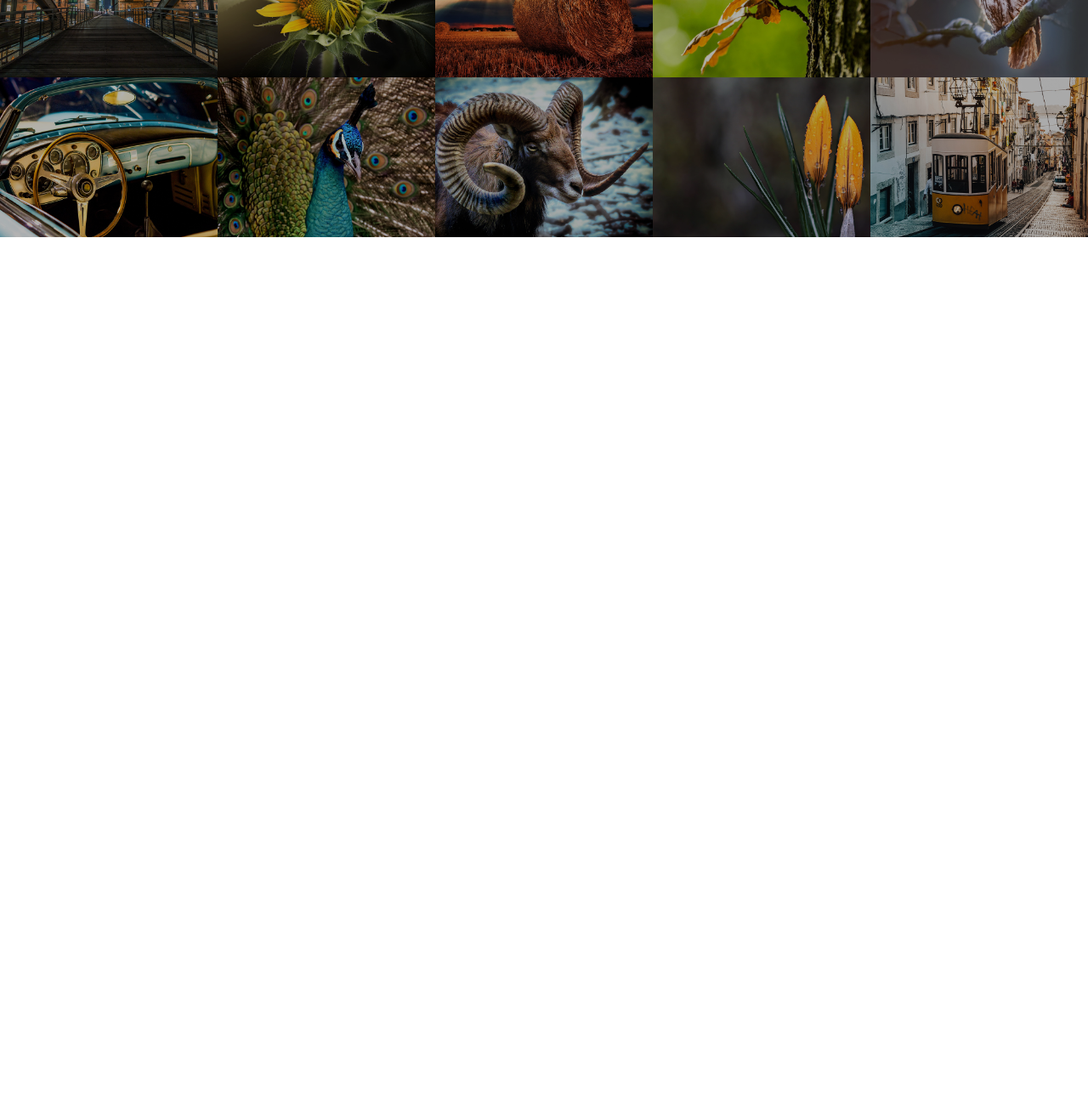
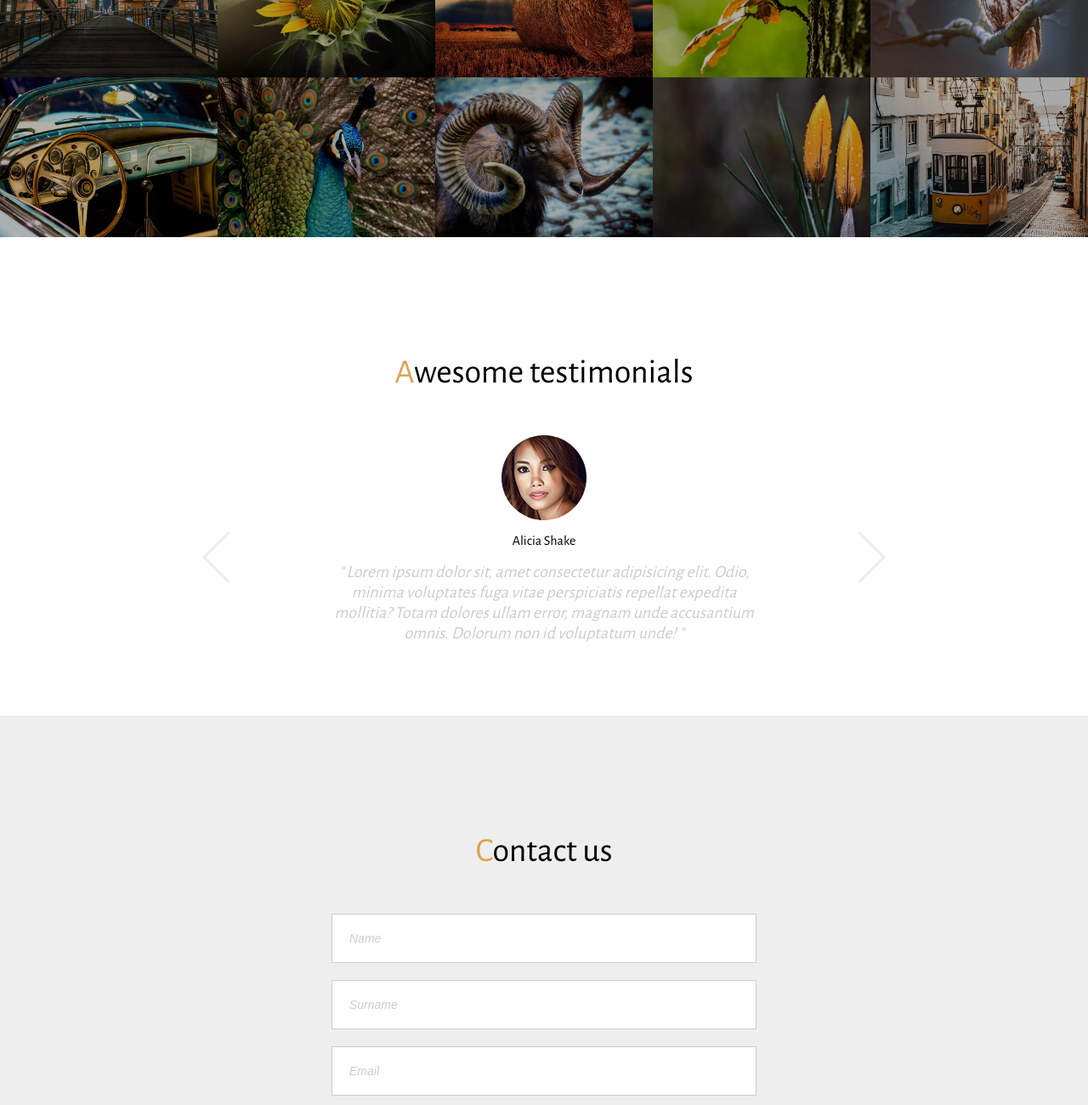
Before and after one commit to kornels5/page-rwd-ES6, a plain HTML site: page index.html in a window 1280 px wide. Shown: the part 1500-2800 px from the top of the page at 85% size. Before the commit the page ends 1779 px from the top, so only its background shows below. Drawn offline with nearby package versions, Linux system fonts and the light colour scheme; files whose address does not match are found by name.

Commit message:
form section

```diff
--- a/css/style.css
+++ b/css/style.css
@@ -29,6 +29,7 @@ h3 {
     width: 100%;
     text-align: center;
     font-size: 40px;
+    margin: 50px 0;
 }
 
 h3::first-letter {
@@ -165,7 +166,6 @@ header nav ul.aw-navigation li a:hover::after {
 
 #aw-about .aw-column {
     width: 48%;
-    margin-top: 50px;
     text-align: center;
 }
 
@@ -226,9 +226,159 @@ header nav ul.aw-navigation li a:hover::after {
     height: 0;
 }
 
+/* ------------ */
+/* TESTIMONIALS */
+/* ------------ */
+
+#aw-testimonials {
+    display: flex;
+    flex-direction: column;
+    align-items: center;
+}
+
+.aw-testimonials {
+    position: relative;
+    max-width: 500px;
+}
+
+.aw-testimonials ul {
+    list-style: none;
+    display: flex;
+    overflow: hidden;
+}
+
+.aw-testimonials ul li{
+    min-width: 100%;
+    display: flex;
+    flex-direction: column;
+    align-items: center;
+    justify-content: center;
+}
+.aw-testimonials ul li .aw-user-data {
+    display: flex;
+    flex-direction: column;
+    align-items: center;
+}
+
+.aw-testimonials ul li .aw-user-data img {
+    border-radius: 100%;
+}
+
+.aw-testimonials ul li .aw-user-name {
+    display: block;
+    margin: 15px 0;
+}
+
+.aw-testimonials ul li > p {
+    font-style: italic;
+    font-size: 20px;
+    color: #ccc;
+    text-align: center;
+}
+
+.aw-testimonials .aw-arrow {
+    position: absolute;
+    top: 50%;
+    display: inline-block;
+    border: solid #eee;
+    padding: 20px;
+    border-width: 0 3px 3px 0;
+    cursor: pointer;
+    -webkit-transition: border-color .3s ease;
+    transition: border-color .3s ease;
+}
+
+.aw-testimonials .aw-arrow.aw-arrow-left {
+    -webkit-transform: rotate(135deg);
+    transform: rotate(135deg);
+    right: 120%;
+}
+
+.aw-testimonials .aw-arrow.aw-arrow-right {
+    -webkit-transform: rotate-(45deg);
+    transform: rotate(-45deg);
+    left: 120%;
+}
+
+.aw-testimonials .aw-arrow:hover {
+    border-color: #dca453;
+}
+
+/* ------- */
+/* CONTACT */
+/* ------- */
+
+#aw-contact {
+    background-color: #eee;
+}
+
+#aw-contact form {
+    max-width: 500px;
+    display: flex;
+    flex-direction: column;
+    align-items: center;
+    margin: 0 auto;
+}
+
+#aw-contact form input:not([type="submit"]),
+#aw-contact form textarea {
+    width: 100%;
+    padding: 20px;
+    margin-bottom: 20px;
+    border: solid 1px #ccc;
+    font-size: 14px;
+    outline: none;
+}
+
+#aw-contact form textarea {
+    resize: none;
+    height: 100px;
+}
+
+#aw-contact form *::-webkit-input-placeholder {
+    color: #ccc;
+    font-style: italic;
+}
+
+#aw-contact form *::-moz-placeholder {
+    color: #ccc;
+    font-style: italic;
+}
+
+#aw-contact form *:-ms-input-placeholder {
+    color: #ccc;
+    font-style: italic;
+}
+
+#aw-contact form *:-moz-input-placeholder {
+    color: #ccc;
+    font-style: italic;
+}
+
+#aw-contact input[type="submit"] {
+    border: none;
+    margin-top: 20px;
+    font-size: 16px;
+    padding: 10px 30px;
+    color: #fff;
+    background-color: #dca352;
+    box-shadow: inset 0 -3px 0 0 #c79652;
+    text-transform: uppercase;
+    cursor: pointer;
+    outline: none;
+    -webkit-transition: all .3s ease;
+    transition: all .3s ease;
+}
+
+#aw-contact input[type="submit"]:hover {
+    color: #f5f5f5;
+    box-shadow: inset 0 -3px 0 0 #a27c47;
+}
+
 /* ---------- */
 /* ANIMATIONS */
 /* ---------- */
+
 .aw-pulsate {
     -webkit-animation: pulsate 3s ease-in-out;
     -webkit-animation-iteration-count: infinite;
--- a/index.html
+++ b/index.html
@@ -86,6 +86,49 @@
             <li><img src="img/gallery/gallery-15.jpg" alt=""></li>
         </ul>
 
+        <section id="aw-testimonials" class="aw-section">
+            <h3>Awesome testimonials</h3>
+
+            <div class="aw-testimonials">
+                <ul>
+                    <li>
+                        <div class="aw-user-data">
+                            <img src="img/users/user-1.jpg" alt="">
+                            <span class="aw-user-name">Alicia Shake</span>
+                        </div>
+                        <p>" Lorem ipsum dolor sit, amet consectetur adipisicing elit. Odio, minima voluptates fuga vitae perspiciatis repellat expedita mollitia? Totam dolores ullam error, magnam unde accusantium omnis. Dolorum non id voluptatum unde! "</p>
+                    </li>
+                    <li>
+                        <div class="aw-user-data">
+                            <img src="img/users/user-2.jpg" alt="">
+                            <span class="aw-user-name">Jake Roman</span>
+                        </div>
+                        <p>" Lorem ipsum dolor sit, amet consectetur adipisicing elit. Odio, minima voluptates fuga vitae perspiciatis repellat expedita mollitia? Totam dolores ullam error, magnam unde accusantium omnis. Dolorum non id voluptatum unde! "</p>
+                    </li>
+                    <li>
+                        <div class="aw-user-data">
+                            <img src="img/users/user-3.jpg" alt="">
+                            <span class="aw-user-name">Sienna Jade</span>
+                        </div>
+                        <p>" Lorem ipsum dolor sit, amet consectetur adipisicing elit. Odio, minima voluptates fuga vitae perspiciatis repellat expedita mollitia? Totam dolores ullam error, magnam unde accusantium omnis. Dolorum non id voluptatum unde! "</p>
+                    </li>
+                </ul>
+                <i class="aw-arrow aw-arrow-left" id="aw-testimonials-prev"></i>
+                <i class="aw-arrow aw-arrow-right" id="aw-testimonials-next"></i>
+            </div>
+        </section>
+
+        <section id="aw-contact" class="aw-section">
+            <h3>Contact us</h3>
+            <form action="" method="">
+                <input type="text" name="name" placeholder="Name" id="">
+                <input type="text" name="surname" placeholder="Surname" id="">
+                <input type="email" name="email" placeholder="Email" id="">
+                <textarea name="" id="" cols="30" rows="10" placeholder="Your Message"></textarea>
+                <input type="submit" value="Submit">
+            </form>
+        </section>
+
     </section>
 
     <footer>
```
